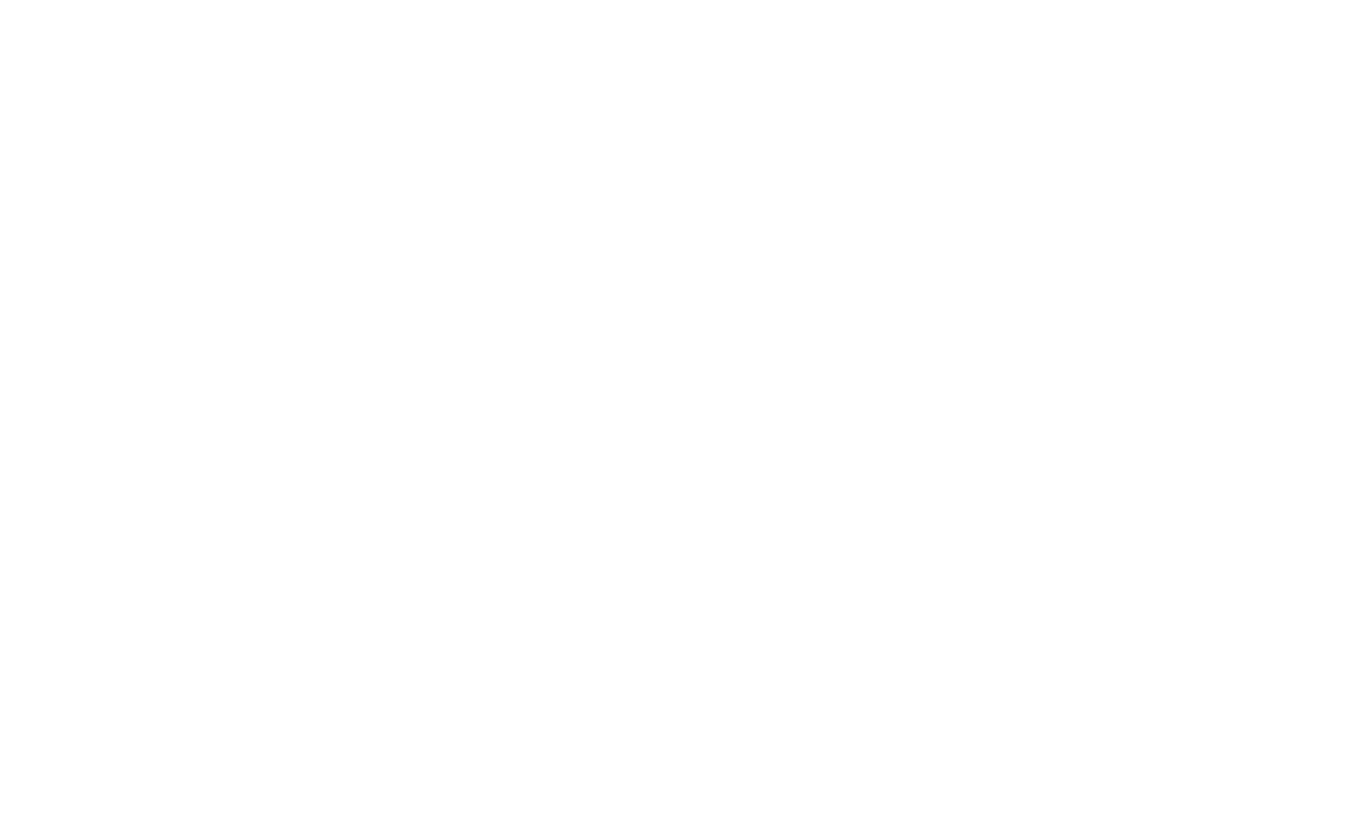
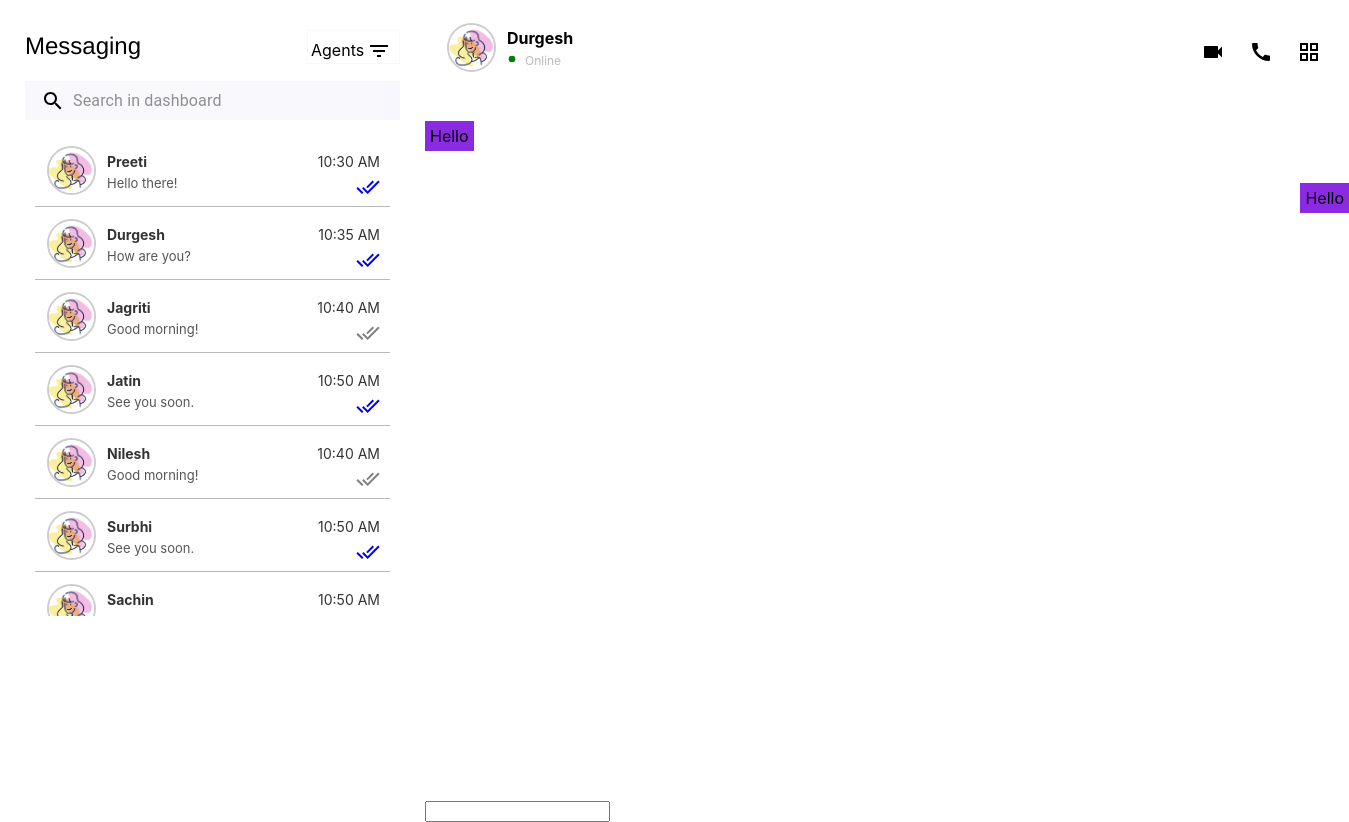
Before and after one commit to preeti04barfa/MERN_STACK_CHAT_APP-Project-2-, a React (Create React App) app in the folder frontend/chat-app/: page /chat in a window 1280 px wide. Before the commit this address had no page. Shown: the whole page, 1349 px wide, since content can reach past the window. Before the commit the page ends 800 px from the top, so only its background shows below. Built offline with nearby package versions, Linux system fonts and the light colour scheme.

Commit message:
create chat app

```diff
--- /dev/null
+++ b/frontend/chat-app/src/component/userChat/UserChat.css
@@ -0,0 +1,144 @@
+.main-chat-componenet {
+  height: 425px;
+  width: 941px;
+  background-color: #f7f7fd;
+}
+
+.main-chat-box {
+  height: 425px;
+  width: 870px;
+  margin-left: 23px;
+  /* border: 2px solid rgb(176, 145, 145); */
+}
+
+.main-send-msg {
+  height: 72px;
+  width: 937px;
+  /* border: 2px solid rgb(176, 145, 145); */
+}
+
+.main-send-contains {
+  height: 52px;
+  width: 910px;
+  /* border: 2px solid rgb(176, 145, 145); */
+  margin: 10px 0px 0px 15px;
+  display: flex;
+}
+
+.main-home-icon {
+  height: 52px;
+  width: 40px;
+  /* border: 2px solid rgb(176, 145, 145); */
+}
+.main-home-icon .icon-dashboard {
+  padding-top: 11px;
+  color: #2e3b5b;
+}
+
+.main-sent-data {
+  height: 52px;
+  width: 870px;
+  /* border: 2px solid rgb(146, 71, 71); */
+}
+.main-sent-data .main-send-box {
+  display: flex;
+  border-radius: 20px;
+  background-color: #f7f7fd;
+  height: 50px;
+  justify-content: space-between;
+  margin-right: 15px;
+}
+
+.test-msg-write {
+  /* padding-top: 12px; */
+}
+.attach-sent-icon {
+  display: flex;
+  /* padding-top: 12px; */
+}
+
+.attach-sent-icon .msg-sent-icon {
+  height: 40px;
+  width: 64px;
+  background-color: #2e3b5b;
+  border-radius: 10px;
+  margin-top: 5px;
+  margin-left: 5px;
+}
+
+.attach-sent-icon .msg-sent-icon .sent-icon {
+  color: #f7f7fd;
+  padding: 8px 0px 0px 35px;
+}
+
+.attach-sent-icon .file-attach-icon {
+  margin-top: 15px;
+  height: 20px;
+  width: 20px;
+  border: 2px solid #2e3b5b;
+  border-radius: 50%;
+  /* margin-right: 5px; */
+}
+
+.attach-sent-icon .file-attach-icon .attach-icon {
+  height: 20px;
+  width: 20px;
+  color: #2e3b5b;
+}
+
+.test-msg-write .outlined-basic {
+  width: 750px;
+  /* border: none; */
+  /* outline: none; */
+  /* display: none; */
+}
+.test-msg-write .outlined-basic input {
+  border: none;
+}
+.test-msg-write .outlined-basic fieldset {
+  border: none;
+}
+/* .msg-to {
+  background-color: #2e3b5b;
+  width: 350px;
+  margin-bottom: 5px;
+  border-radius: 5px;
+  color: white;
+}
+
+.msg-from {
+  background-color: #000929;
+  width: 350px;
+  margin-bottom: 5px;
+  border-radius: 5px;
+  color: white;
+} */
+
+/* .sender-reciver-box {
+    justify-content: space-between;
+} */
+
+.message-text p {
+  padding: 5px;
+  max-width: max-content;
+  background-color: blueviolet;
+}
+
+.message-right {
+  max-width: 303px;
+}
+
+.message-left {
+  text-align: end;
+  display: flex;
+  justify-content: end;
+}
+
+.message-text{
+    max-width: 303px;
+}
+
+.message-main-box{
+    height: calc(100vh - 105px);
+    overflow: auto;
+}
--- /dev/null
+++ b/frontend/chat-app/src/component/userChat/UserChat.js
@@ -0,0 +1,99 @@
+import React from 'react'
+import Index from "../../container/index"
+import "../userChat/UserChat.css"
+
+const chatArray = [
+  {
+    from: "Hi! How are you?",
+    timestamp: "2024-11-22T10:00:00Z",
+  },
+  {
+    to: "I'm good, thanks! What about you?",
+    timestamp: "2024-11-22T10:02:00Z",
+  },
+  {
+    from: "I'm doing great! Working on a new project.I'm doing great! Working on a new project.",
+    timestamp: "2024-11-22T10:05:00Z",
+  },
+  {
+    from: "That’s awesome! Let me know if I can help.",
+    timestamp: "2024-11-22T10:07:00Z",
+  },
+  {
+    to: "I'm doing great! Working on a new project.",
+    timestamp: "2024-11-22T10:05:00Z",
+  },
+  {
+    to: "That’s awesome! Let me know if I can help.",
+    timestamp: "2024-11-22T10:07:00Z",
+  },
+];
+
+
+const UserChat = () => {
+  return (
+    // <Index.Box className='main-chat-componenet'>
+    //   <Index.Box className='main-chat-box'>
+    //     {chatArray.map((msg, index) => (
+    //       <Index.Box
+    //         className='sender-reciver-box'
+    //         key={index}
+    //       >
+    //         <Index.Box className='msg-to-box'>
+    //           <Index.Box className='msg-to'>
+    //             <p>{msg.to}</p>
+    //           </Index.Box>
+    //         </Index.Box>
+    //         <Index.Box  className='msg-from-box'>
+    //           <Index.Box className='msg-from'>
+    //             <p>{msg.from}</p>
+    //           </Index.Box>
+    //         </Index.Box>
+
+
+
+    //       </Index.Box>
+
+
+    //     ))}
+    //   </Index.Box>
+    //   <Index.Box className='main-send-msg'>
+    //     <Index.Box className='main-send-contains'>
+    //       <Index.Box className='main-home-icon'><Index.GridViewIcon className='icon-dashboard' /></Index.Box>
+    //       <Index.Box className='main-sent-data'>
+    //         <Index.Box className='main-send-box'>
+    //           <Index.Box className='test-msg-write'>
+    //             <Index.TextField className="outlined-basic" placeholder='Type your message' />
+    //           </Index.Box>
+    //           <Index.Box className='attach-sent-icon'>
+    //             <Index.Box className='file-attach-icon'><Index.AttachmentIcon className='attach-icon' /></Index.Box>
+    //             <Index.Box className='msg-sent-icon'><Index.SendIcon className='sent-icon' /></Index.Box>
+    //           </Index.Box>
+    //         </Index.Box>
+    //       </Index.Box>
+    //     </Index.Box>
+    //   </Index.Box>
+    // </Index.Box>
+
+    <Index.Box className="message-main">
+      <Index.Box className="message-main-box">
+        <Index.Box className="message-right">
+          <Index.Box className="message-text">
+            <p>Hello</p>
+          </Index.Box>
+        </Index.Box>
+        <Index.Box className="message-left">
+          <Index.Box className="message-text">
+            <p>Hello</p>
+          </Index.Box>
+        </Index.Box>
+      </Index.Box>
+
+      <Index.Box className="">
+        <input></input>
+      </Index.Box>
+    </Index.Box>
+  )
+}
+
+export default UserChat
--- a/frontend/chat-app/src/component/userList/Userlist.css
+++ b/frontend/chat-app/src/component/userList/Userlist.css
@@ -1,7 +1,7 @@
 .user-list {
     padding: 10px;
     background-color:white;
-    max-height: 480px;
+    max-height: 472px;
     overflow-y: auto;
     /* padding-bottom: 100px; */
 }
@@ -21,7 +21,7 @@
     padding: 10px;
     background-color: #fff;
     border: 0px solid #76767C;
-    border-bottom: 0.5px solid #76767C;
+    border-bottom: 0.5px solid #BABABA;
 }
 
 .user-image {
--- a/frontend/chat-app/src/container/user/header/Header.css
+++ b/frontend/chat-app/src/container/user/header/Header.css
@@ -1,13 +1,13 @@
 .main-header {
-  width: 941px;
+  width: 914px;
   height: 95px;
-  margin-left: 425px;
+  /* margin-left: 425px; */
   /* border: 0.5px solid gray; */
   padding: 10px 0px 0px 10px;
   display: flex;
   flex-direction: row;
   justify-content: space-between;
-  position: fixed;
+  /* position: fixed; */
 }
 
 .user-profile {
@@ -44,7 +44,7 @@
 .call-icons {
   width: 120px;
   height: 24px;
-  margin: 30px 90px 38px 0px;
+  margin: 30px 28px 38px 0px;
   display: flex;
   flex-direction: row;
   justify-content: space-between;
@@ -55,9 +55,26 @@
   font-weight: 600px;
   font-size: 16px;
 }
+.user-status{
+  display: flex;
+}
 
-.user-status p {
-  margin: 0;
-  font-weight: 600px;
-  font-size: 16px;
+
+.user-status .status-icon {height: 18px;
+  width: 18px;
 }
+
+.user-status .status-icon .onoff-icon{
+  height: 10px;
+  width: 10px;
+  color:green;
+
+}
+
+.user-status .status-OnOffline {height: 18px;
+  width: 44px;
+  font-size: 12px;
+  font-weight: 500px;
+  line-height: 1px;
+  color: #BABABA
+}
--- a/frontend/chat-app/src/container/user/header/Header.js
+++ b/frontend/chat-app/src/container/user/header/Header.js
@@ -2,6 +2,7 @@
 import Index from '../../index';
 import '../header/Header.css';
 import avtarImage from '../../../assets/png/avtar.png';
+
 
 const Header = () => {
     return (
@@ -12,10 +13,11 @@
                 </Index.Box>
                 <Index.Box className="username-offon">
                     <Index.Box className='username-name'>
-                        <p><strong>Preeti</strong></p>
+                        <p><strong>Durgesh</strong></p>
                     </Index.Box>
                     <Index.Box className='user-status'>
-                        <p>Online</p>
+                        <Index.Box className='status-icon'> <Index.FiberManualRecordIcon className='onoff-icon'/></Index.Box>
+                        <Index.Box className='status-OnOffline'> <p>Online</p></Index.Box>
                     </Index.Box>
                 </Index.Box>
             </Index.Box>
--- a/frontend/chat-app/src/container/user/main/Main.js
+++ b/frontend/chat-app/src/container/user/main/Main.js
@@ -3,12 +3,20 @@
 import Sidebar from '../sidebar/Sidebar'
 import Header from '../header/Header'
 import "./main.css"
+import { Outlet } from 'react-router-dom'
+
 
 const Main = () => {
   return (
     <Index.Box className='header-sidebar'>
       <Index.Box> <Sidebar /></Index.Box>
+
+
+      <Index.Box>
       <Index.Box>  <Header /></Index.Box>
+      <Index.Box> <Outlet/>  </Index.Box>
+      </Index.Box>
+
 
 
     </Index.Box>
--- a/frontend/chat-app/src/container/user/sidebar/Sidebar.css
+++ b/frontend/chat-app/src/container/user/sidebar/Sidebar.css
@@ -1,14 +1,14 @@
 .box-one {
-  height: 100vh;
+  /* height: 100vh; */
   width: 400px;
   background-color: white;
-  position: fixed;
-  padding: 20px 0px 5px 25px;
+  /* position: fixed; */
+  padding: 20px 0px 0px 25px;
 }
 
 .box-two {
   width: 375px;
-  height: 100vh;
+  /* height: 100vh; */
 }
 
 .box-three .heading-logo {
@@ -52,7 +52,7 @@
 
 .box-four {
   background-color: antiquewhite;
-  height: 100vh;
+  /* height: 1; */
   margin-top: 10px;
 }
 
--- a/frontend/chat-app/src/router/Router.js
+++ b/frontend/chat-app/src/router/Router.js
@@ -2,6 +2,7 @@
 import { BrowserRouter, Routes, Route } from 'react-router-dom';
 import Sidebar from '../container/user/sidebar/Sidebar';
 import Main from '../container/user/main/Main';
+import UserChat from '../component/userChat/UserChat';
 
 
 
@@ -9,7 +10,9 @@
   return (
     <BrowserRouter>
       <Routes>
-        <Route path="/" element={<Main />} />
+        <Route path="/" element={<Main />} >
+        <Route path="/chat" element={<UserChat />} />
+        </Route>
       </Routes>
     </BrowserRouter>
   );
```
Also changed, not shown: frontend/chat-app/src/container/index.js (+7 -1 lines).
